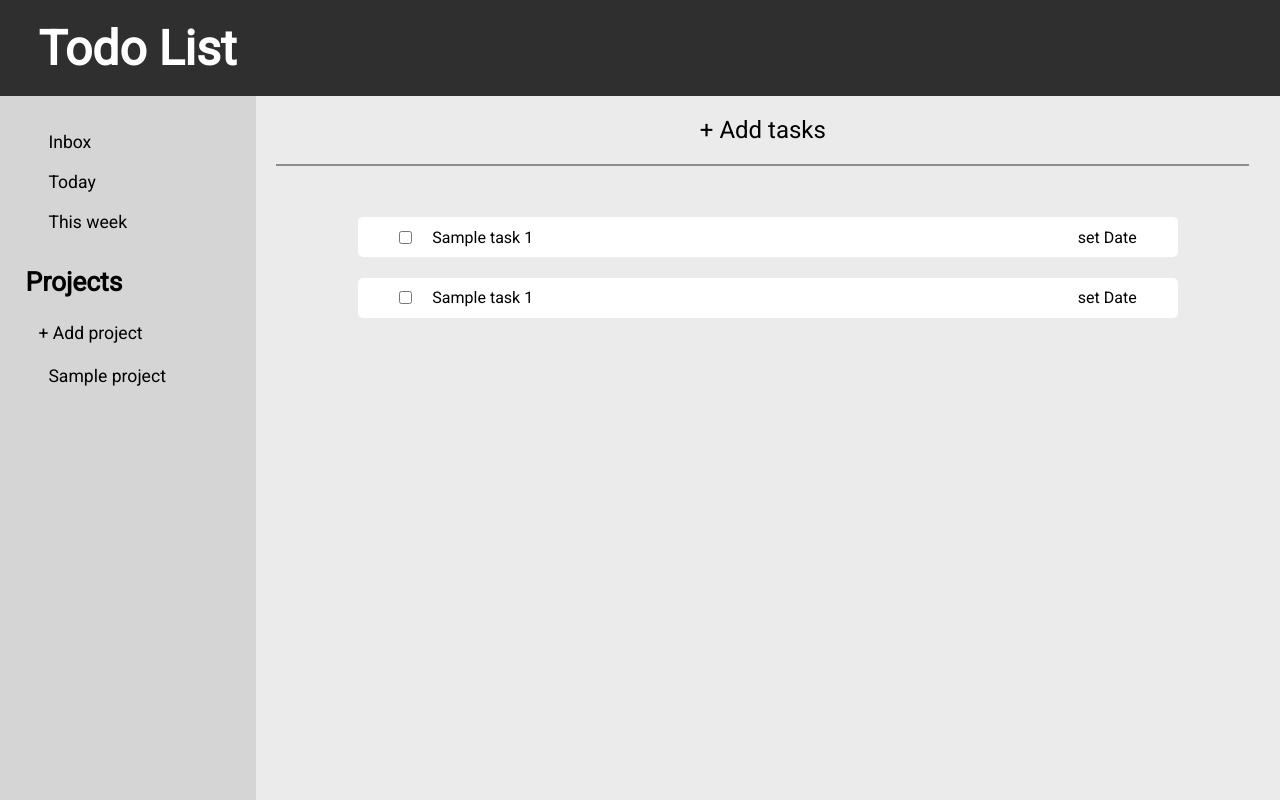
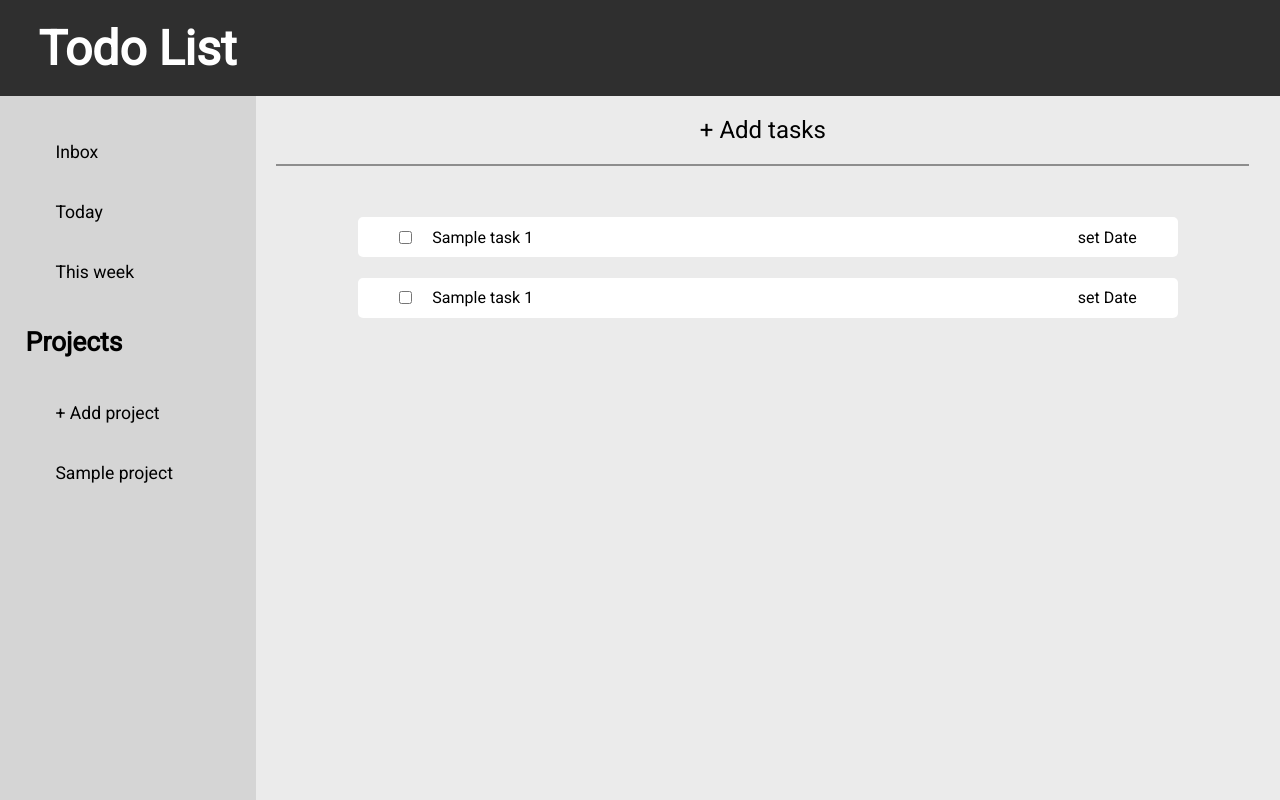
Before and after one commit to johnEdmon44/Todo-list, a website built with webpack: page dist/index.html in a window 1280 px wide. Built offline with Linux system fonts and the light colour scheme.

Commit message:
Refactor nav button margins

```diff
--- a/src/style.css
+++ b/src/style.css
@@ -59,12 +59,18 @@ nav {
 nav li {
   padding: 10px;
   list-style-type: none;
-  margin-left: 15%;
-  margin-right: 15%;
 }
 
 nav ul {
   margin-top: 10%;
+}
+
+nav button {
+  width: auto;
+  width: 85%;
+  margin-right: 15%;
+  padding: 10px;
+  margin-left: 15%;
 }
 
 #nav-projects h1{
@@ -73,10 +79,6 @@ nav ul {
   margin-right: 15%;
 }
 
-#add-project {
-  margin-left: 15%;
-  margin-bottom: 5%;
-}
 
 .tasks {
   background-color: white;
```
Also changed, not shown: dist/index.html, dist/main.js.
